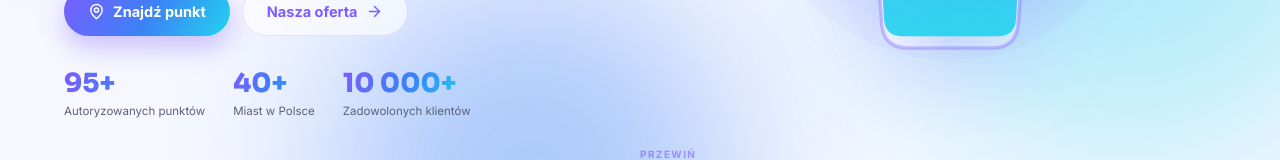
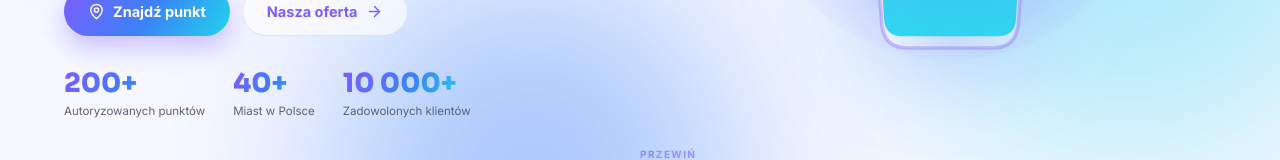
Before and after one commit to TadekBudowlaniec/4funsoda, a React (Vite) app: page / in a window 1280 px wide. Shown: the part 522-682 px from the top of the page. Built offline with nearby package versions, Linux system fonts and the light colour scheme.

Commit message:
Hero: 200+ autoryzowanych punktów

```diff
--- a/src/FunSoda.jsx
+++ b/src/FunSoda.jsx
@@ -494,7 +494,7 @@ function useCountUp(target, duration = 1300) {
 }
 
 function Hero() {
-  const points = useCountUp(95);
+  const points = useCountUp(200);
   const cities = useCountUp(40);
   const clients = useCountUp(10000, 1700);
 
```
